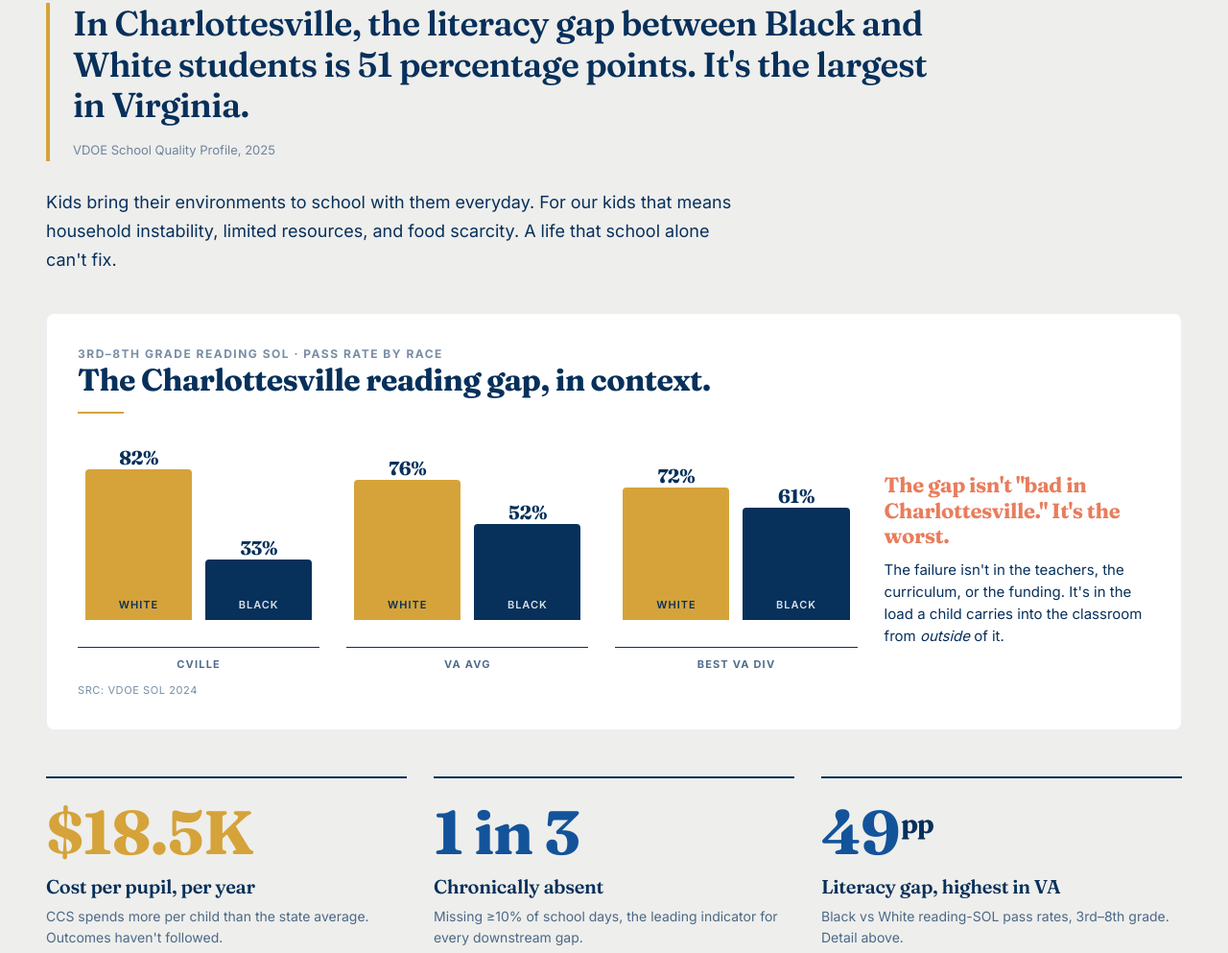
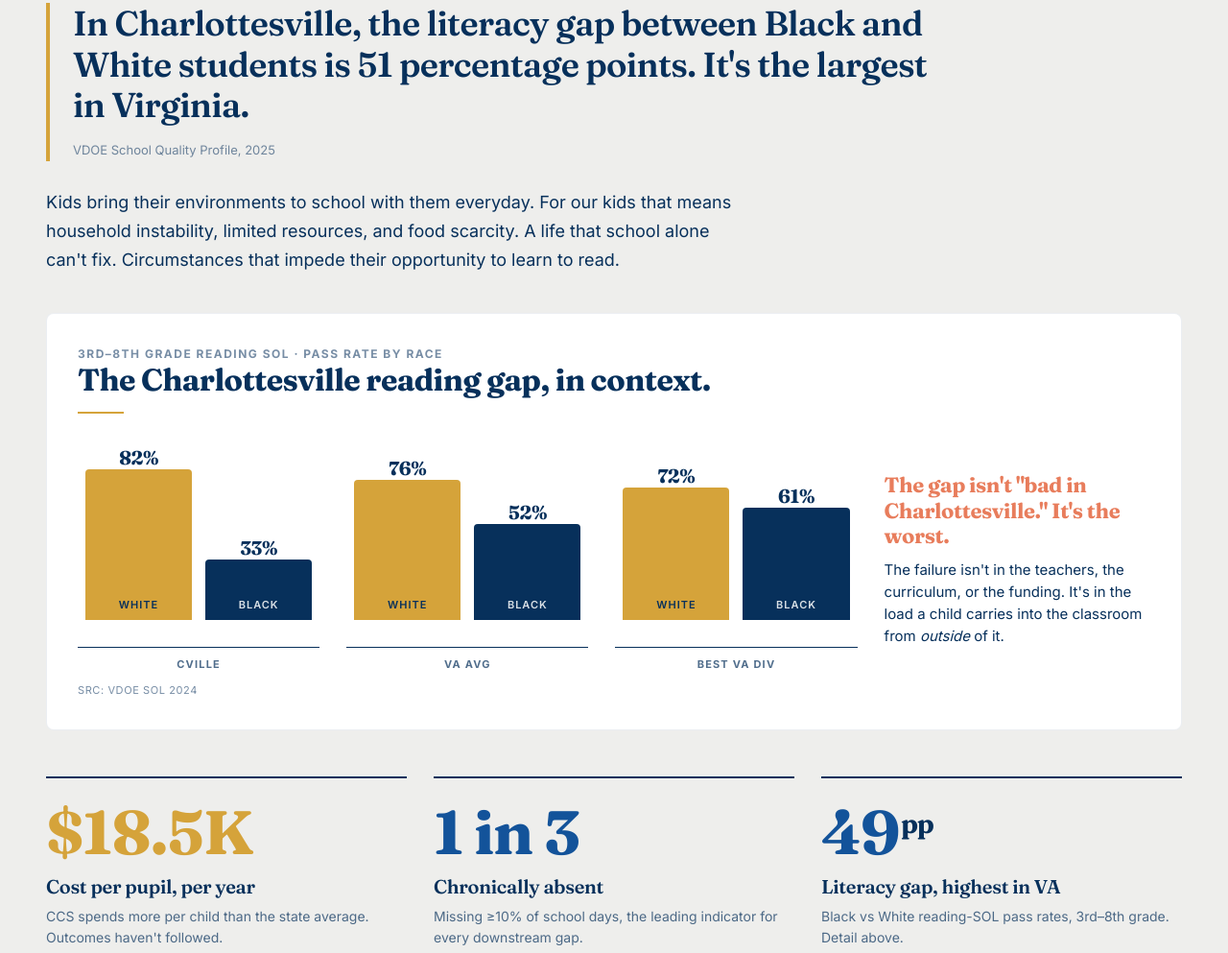
Before and after one commit to gtsantos4/cop-website, an Eleventy site: page docs/our-approach.html in a window 1280 px wide. Shown: the part 850-1843 px from the top of the page at 96% size. Built offline with nearby package versions, Linux system fonts and the light colour scheme; Eleventy itself is replaced by a stand-in of ours; files that its build step writes are made by us from their sources; files whose address does not match are found by name; what node-html-parser would draw is missing.

Commit message:
inline-edit: docs/our-approach.html · f-15

```diff
--- a/docs/our-approach.html
+++ b/docs/our-approach.html
@@ -557,7 +557,7 @@ SOCIAL ISSUE.</h1>
     </div>
 
     <p class="body-lg" data-field="f-15">
-Kids bring their environments to school with them everyday. For our kids that means household instability, limited resources, and food scarcity. A life that school alone can't fix.
+Kids bring their environments to school with them everyday. For our kids that means household instability, limited resources, and food scarcity. A life that school alone can't fix. Circumstances that impede their opportunity to learn to read.
     </p>
 
     <!-- Bar chart -->
```
